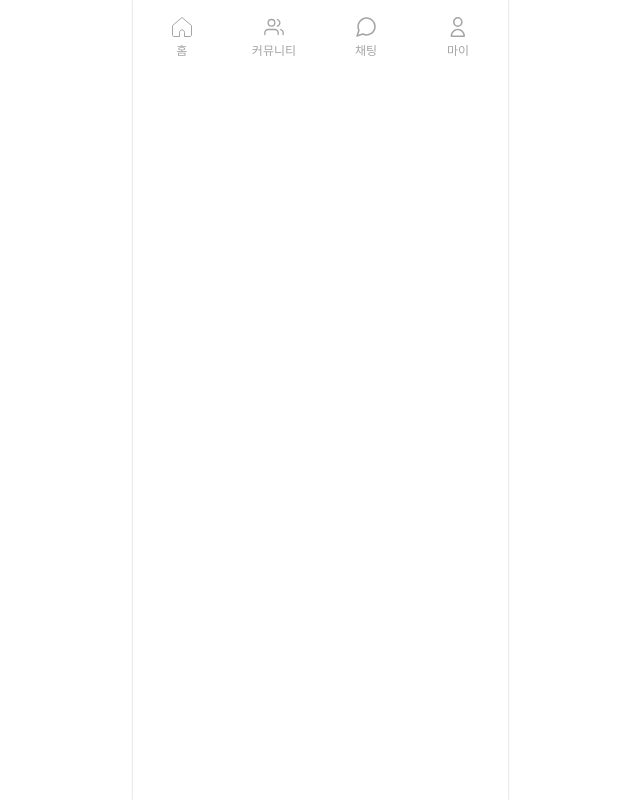
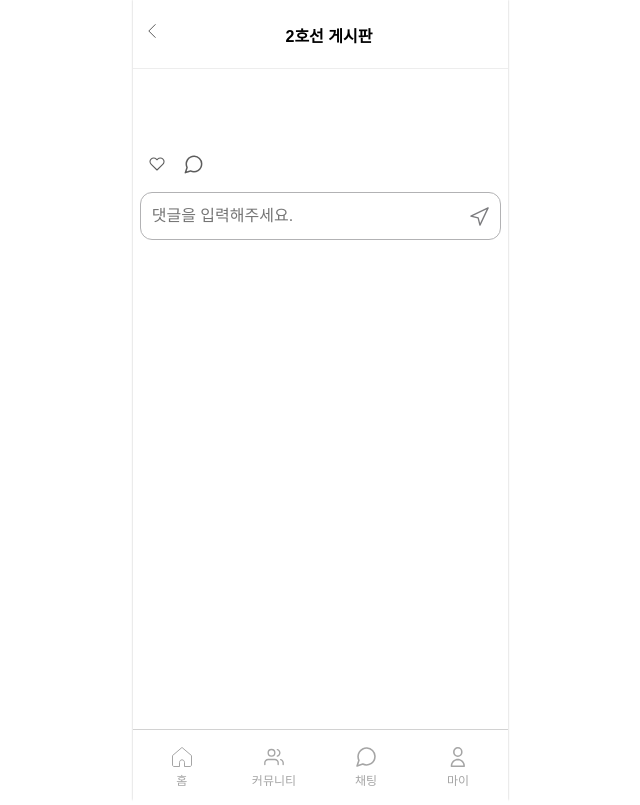
Before and after one commit to 2024-likelion-sswu/JoinUp_FE, a React (Create React App) app in the folder JoinUp_FE/fe/: page /feed in a window 1280 px wide. Before the commit this address had no page. Shown: the whole page, without its empty margins (320-960 px from the left). Built offline with nearby package versions, Linux system fonts and the light colour scheme; a web font is replaced by a local one.

Commit message:
Feat: 이슈 수정

```diff
--- a/JoinUp_FE/fe/src/App.js
+++ b/JoinUp_FE/fe/src/App.js
@@ -15,6 +15,7 @@ import Community from "./pages/Community/Community";
 import LiveChatListPage from "./pages/Taxi_chatting/LiveChatListPage";
 import LiveChatPage from "./pages/Taxi_chatting/LiveChatPage";
 import LandingPage from "./pages/Landing/LandingPage";
+import Feed from './components/Post_section/Feed'
 
 function App() {
   const AppContent = () => {
@@ -41,6 +42,7 @@ function App() {
           <Route path="/community/post" element={<Post/>}/>
           <Route path="/community/addpost" element={<AddPost/>}/>
           <Route path="/community" element={<Community/>}/>
+          <Route path="/feed" element={<Feed/>}/>
         </Routes>
         {shouldShowFooter && <Footer />}
         </>
--- a/JoinUp_FE/fe/src/assets/scss/section/Posting/Feed.scss
+++ b/JoinUp_FE/fe/src/assets/scss/section/Posting/Feed.scss
@@ -14,16 +14,17 @@
         margin-top: 6%;
       }
       .PostHdTxt {
-            margin-left: 37%;
+        margin-left: 130px;
         margin-top: 6%;
         font-weight: bold;
       }
     }
     .FeedTitleBox {
-
+      margin-top: 20px;
       .FeedTitle {
-            text-align: center;
+        text-align: start;
         font-size: 16px;
+        margin-left: 20px;
       }
     }
     .Line {
@@ -32,6 +33,25 @@
       margin-top: 10px;
       background-color: rgba(33, 33, 33, 0.08);
     }
+    .FeedContentBox {
+      display: flex;
+      flex-direction: column;
+      justify-content: center;
+      align-items: center;
+      .FeedContentTxt {
+        margin-top: 28px;
+        margin-bottom: 23px;
+        text-align: start;
+        width: 336px;
+      }
+      .FeedContentImg {
+        .FeedImgbox {
+          width: 336px;
+          height: 186px;
+        }
+      }
+    }
+
     .FeedReactBox {
       display: flex;
       margin-top: 16px;
@@ -42,10 +62,14 @@
         height: 16px;
         display: flex;
         margin-right: 16px;
+        align-items: center;
+        gap: 4px;
       }
       .FeedCommentBtn {
         width: 19px;
         height: 16px;
+        display: flex;
+        align-items: center;
       }
     }
 
@@ -57,8 +81,8 @@
         height: 48px;
         padding: 3%;
         border-radius: 12px;
-            border: 0.5px solid #B2B2B4;
-            background: #FFF;
+        border: 0.5px solid #b2b2b4;
+        background: #fff;
       }
       .FeedCommentImg {
         width: 19px;
--- a/JoinUp_FE/fe/src/assets/scss/section/Posting/post.scss
+++ b/JoinUp_FE/fe/src/assets/scss/section/Posting/post.scss
@@ -17,8 +17,8 @@
         }
 
         .PostHdTxt {
-            margin-left: 33%;
-            margin-top: 6%;
+            margin-left: 130px;
+            margin-top: 22px;
             font-weight: bold;
         }
     }
--- a/JoinUp_FE/fe/src/components/Post_section/Feed.jsx
+++ b/JoinUp_FE/fe/src/components/Post_section/Feed.jsx
@@ -1,18 +1,17 @@
-import React, { useState, useEffect } from 'react';
-import { useNavigate, useParams } from 'react-router-dom';
-import Ht from '../../assets/images/Ht.svg';
-import CommentBtn from '../../assets/images/CommentBtn.svg';
-import SendBtn from '../../assets/images/SendBtn.svg';
-import BackBtn from '../../assets/images/BackBtn.svg';
-import '../../assets/scss/section/Posting/Feed.scss';
-import axios from 'axios';
+import React, { useState } from "react";
+import { useNavigate, useLocation, useParams } from "react-router-dom";
+import Ht from "../../assets/images/Ht.svg";
+import CommentBtn from "../../assets/images/CommentBtn.svg";
+import SendBtn from "../../assets/images/SendBtn.svg";
+import BackBtn from "../../assets/images/BackBtn.svg";
+import "../../assets/scss/section/Posting/Feed.scss";
 
 const Feed = () => {
   const navigate = useNavigate();
-  const { postId } = useParams(); // URL에서 postId를 가져옴
+  const location = useLocation(); // location 객체를 통해 state에 접근
+  const { Img, title, content, like, comment } = location.state || {}; // 전달된 state를 받아옵니다
 
-  const [post, setPost] = useState(null);
-  const [comment, setComment] = useState('');
+  const [commentInput, setCommentInput] = useState("");
 
   // 뒤로 가는 함수
   const handleBack = () => {
@@ -21,72 +20,55 @@ const Feed = () => {
 
   // 댓글을 전송하는 함수
   const handleCommentSubmit = () => {
-    if (comment.trim()) {
+    if (commentInput.trim()) {
       // 댓글을 처리하는 로직 (예: 서버에 전송)
-      console.log('댓글 전송:', comment);
-      setComment(''); // 댓글 입력란 초기화
+      console.log("댓글 전송:", commentInput);
+      setCommentInput(""); // 댓글 입력란 초기화
     }
   };
 
-  // 게시글 데이터를 가져오는 함수
-  const fetchPost = async () => {
-    try {
-      const token = localStorage.getItem('authToken'); // 토큰 가져오기
-      const response = await axios.get(`http://localhost:8080/community/posts/${postId}`, {
-        headers: {
-          'Authorization': `Bearer ${token}`
-        }
-      });
-
-      setPost(response.data.data); // 게시글 데이터를 state에 설정
-    } catch (error) {
-      console.error('게시글을 가져오는 데 실패했습니다:', error);
-    }
-  };
-
-  useEffect(() => {
-    fetchPost(); // 컴포넌트 마운트 시 게시글 가져오기
-  }, [postId]);
-
-  if (!post) {
-    return <div>Loading...</div>; // 데이터가 로드될 때까지 로딩 화면 표시
-  }
-
-  const { title, content, imageUrl, likes } = post;
-
   return (
-    <div className='FeedContainer'>
-      <div className='FeedHd'>
-        <img src={BackBtn} className='PostBackBtn' onClick={handleBack} alt="Back" />
-        <div className='PostHdTxt'>{title}</div>
+    <div className="FeedContainer">
+      <div className="FeedHd">
+        <img
+          src={BackBtn}
+          className="PostBackBtn"
+          onClick={handleBack}
+          alt="Back"
+        />
+        <div className="PostHdTxt">2호선 게시판</div>
       </div>
-      <div className='FeedTitleBox'>
-        <div className='FeedTitle'>{title}</div>
+      <div className="Line"></div>
+      <div className="FeedTitleBox">
+        <div className="FeedTitle">{title}</div>
       </div>
-      <div className='Line'></div>
-      <div className='FeedContentBox'>
-        <div className='FeedContentTxt'>{content}</div>
-        {imageUrl && <div className='FeedContentImg'><img src={imageUrl} alt="Post" /></div>}
+      <div className="FeedContentBox">
+        <div className="FeedContentTxt">{content}</div>
+        {Img && (
+          <div className="FeedContentImg">
+            <img src={Img} alt="Post" className="FeedImgbox" />
+          </div>
+        )}
       </div>
-      <div className='FeedReactBox'>
-        <div className='FeedLikeBtn'>
+      <div className="FeedReactBox">
+        <div className="FeedLikeBtn">
           <img src={Ht} alt="Like" />
-          <span>{likes}</span> {/* 예시로 좋아요 수를 표시 */}
+          <span>{like}</span> {/* 예시로 좋아요 수를 표시 */}
         </div>
-        <div className='FeedCommentBtn'>
+        <div className="FeedCommentBtn">
           <img src={CommentBtn} alt="Comment" />
         </div>
       </div>
       {/* 댓글 입력 */}
-      <div className='FeedCommentInput'>
+      <div className="FeedCommentInput">
         <input
-          className='FeedCommentInputBox'
-          placeholder='댓글을 입력해주세요.'
-          value={comment}
-          onChange={(e) => setComment(e.target.value)}
+          className="FeedCommentInputBox"
+          placeholder="댓글을 입력해주세요."
+          value={commentInput}
+          onChange={(e) => setCommentInput(e.target.value)}
         />
         <img
-          className='FeedCommentImg'
+          className="FeedCommentImg"
           src={SendBtn}
           alt="Send"
           onClick={handleCommentSubmit}
--- a/JoinUp_FE/fe/src/components/login_section/Signup1.jsx
+++ b/JoinUp_FE/fe/src/components/login_section/Signup1.jsx
@@ -30,14 +30,14 @@ const Signup1 = ({ goToSignupNextStep, currentSignupStep, totalSignupSteps }) =>
     };
 
     const handleNext = () => {
-        if (!email) {
-            alert("이메일을 입력해주세요.");
-            return;
-        }
-        if (!success) {
-            alert("이메일 인증을 완료해주세요.");
-            return;
-        }
+        // if (!email) {
+        //     alert("이메일을 입력해주세요.");
+        //     return;
+        // }
+        // if (!success) {
+        //     alert("이메일 인증을 완료해주세요.");
+        //     return;
+        // }
         goToSignupNextStep({email});
     };
 
--- a/JoinUp_FE/fe/src/pages/Community/Community.jsx
+++ b/JoinUp_FE/fe/src/pages/Community/Community.jsx
@@ -12,6 +12,7 @@ const Community = () => {
                     <img src={BackBtn} className='BackBtnImg'></img>
                     <div className='CommunityTitle'>커뮤니티</div>
             </div>
+            <div className='MyLineTitle'>나의 줄서기</div>
             <Community_Post />
             <Community_Hot />
             <Community_Notice />
--- a/JoinUp_FE/fe/src/pages/Mypage/Coupon.jsx
+++ b/JoinUp_FE/fe/src/pages/Mypage/Coupon.jsx
@@ -1,18 +1,15 @@
 import React from "react";
 import "../../assets/scss/section/MyPage/coupon.scss";
+import { Link } from 'react-router-dom'
 
 const Coupon = () => {
-    const handleBack = () => {
-        console.log("뒤로가기 버튼 클릭됨");
-        // 필요에 따라 뒤로가기 로직 추가 (예: history.goBack() 등)
-    };
     return (
         <div className='container'>
             <div className="coupon-container">
                 <div className="coupon-header">
-                    <span className="back-icon" onClick={handleBack}>
-                        &lt; {/* '<' 아이콘 */}
-                    </span>
+                        <Link className="back-icon" to='/mypage'>
+                            &lt; {/* '<' 아이콘 */}
+                        </Link>
                     <span>쿠폰함</span>
                 </div>
                 <div className="coupon-list">
--- a/JoinUp_FE/fe/src/pages/Mypage/List.jsx
+++ b/JoinUp_FE/fe/src/pages/Mypage/List.jsx
@@ -1,18 +1,15 @@
 import React from 'react'
 import "../../assets/scss/section/MyPage/list.scss";
+import { Link } from 'react-router-dom'
 
 const List = () => {
-    const handleBack = () => {
-        console.log("뒤로가기 버튼 클릭됨");
-        // 필요에 따라 뒤로가기 로직 추가 (예: history.goBack() 등)
-    };
     return (
         <div className='container'>
             <div className="list-container">
                 <div className="list-header">
-                    <span className="back-icon" onClick={handleBack}>
-                        &lt; {/* '<' 아이콘 */}
-                    </span>
+                        <Link className="back-icon" to='/mypage'>
+                            &lt; {/* '<' 아이콘 */}
+                        </Link>
                     <span>결제내역</span>
                 </div>
                 <div className="list-list">
```
Also changed, not shown: JoinUp_FE/fe/src/assets/scss/section/Community/community.scss (+10 -4 lines), JoinUp_FE/fe/src/components/Community_section/Community_Post.jsx (+8 -11 lines), JoinUp_FE/fe/src/components/Post_section/PostList.jsx (+36 -21 lines). Lines whose indentation alone changed are shown as unchanged.
